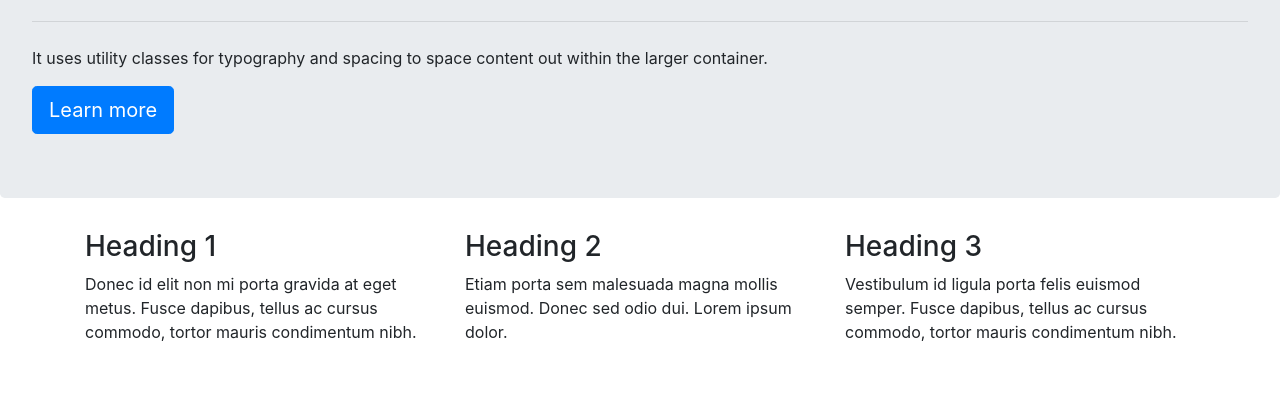
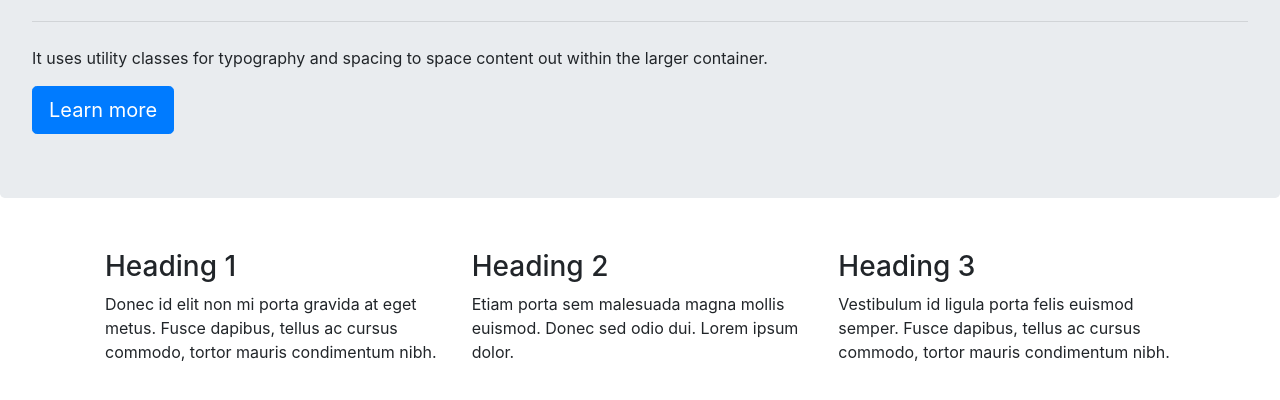
Before and after one commit to emmagrazado/Emma-Grazado-JOUR352, a plain HTML site: page responsiveresume.html in a window 1280 px wide. Shown: the part 628-1028 px from the top of the page. Before the commit the page ends 988 px from the top, so only its background shows below. Drawn offline with nearby package versions, Linux system fonts and the light colour scheme.

Commit message:
Update style.css

```diff
--- a/style.css
+++ b/style.css
@@ -9,3 +9,8 @@
 }
 
 }
+
+.row{
+padding: 20px;
+
+}
```
